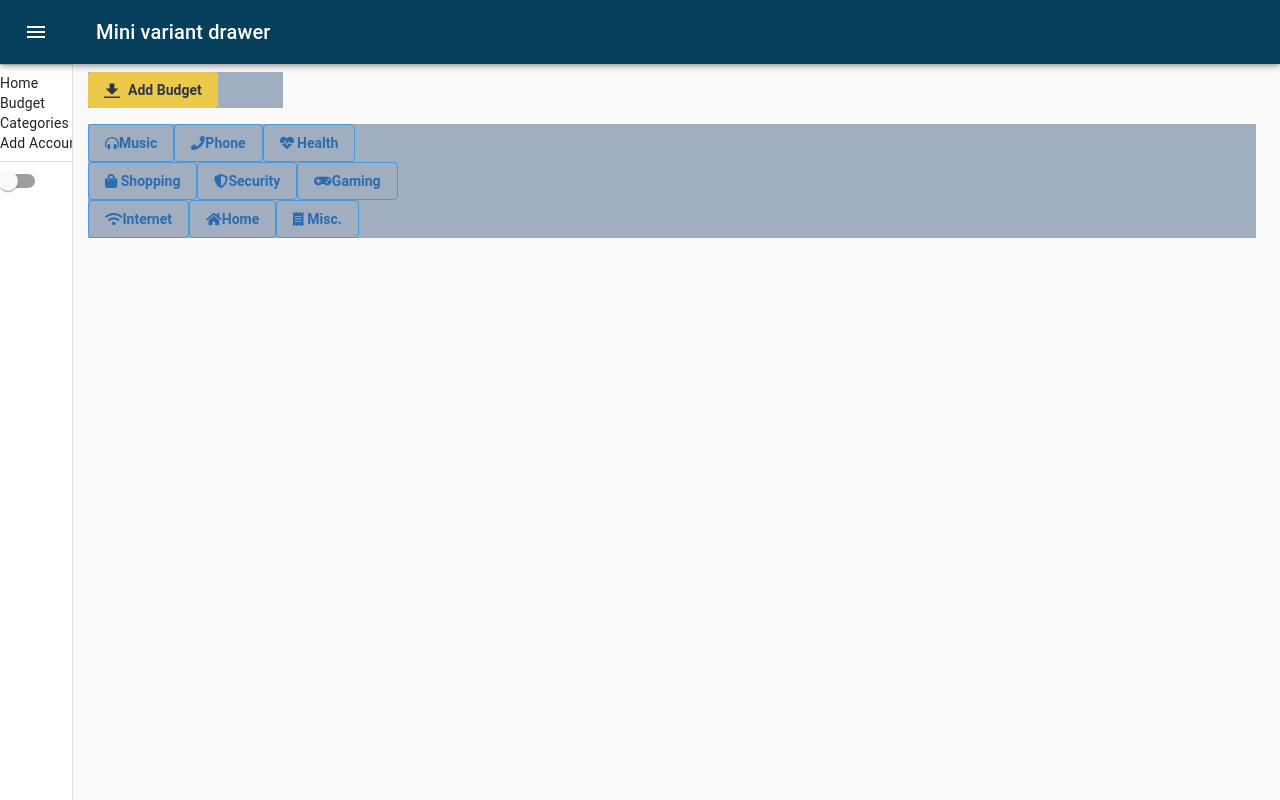
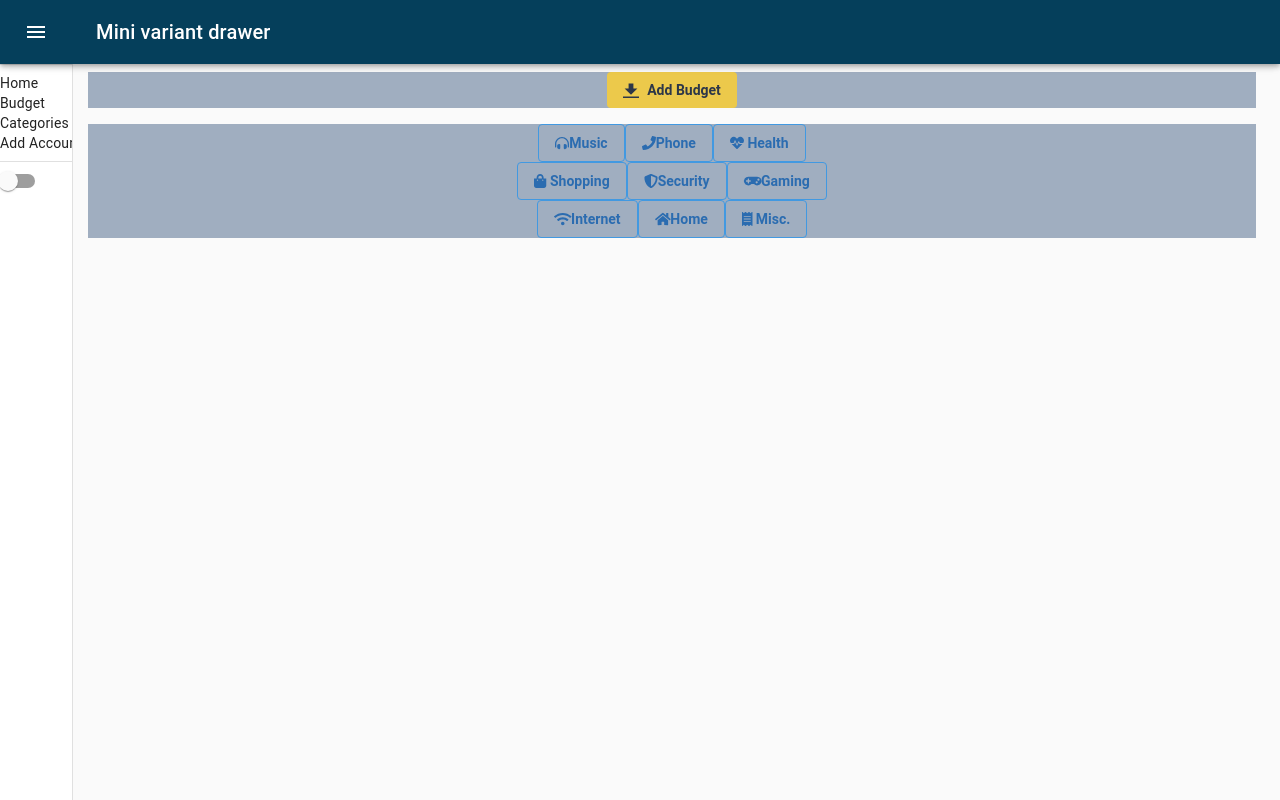
Before and after one commit to 756D6D61/New-Savings-Dashboard, a React (Create React App) app: page /budget in a window 1280 px wide. Built offline with nearby package versions, Linux system fonts and the light colour scheme.

Commit message:
Budget layout

```diff
--- a/src/pages/Budget/index.js
+++ b/src/pages/Budget/index.js
@@ -7,12 +7,12 @@ const Budget = () => {
 	return (
 		<Page>
 			<div class="flex flex-wrap">
-				<div class="w-full sm:w-1/2 md:w-1/3 lg:w-1/4 xl:w-1/6 mb-4 bg-gray-500">
+				<div class="w-full  mb-4 text-center bg-gray-500">
 					<AddButton>Budget</AddButton>
 				</div>
 			</div>
 			<div class="flex flex-wrap">
-				<div class="w-full mb-4 bg-gray-500">
+				<div class="w-full mb-4 text-center bg-gray-500">
 					<Icons />
 				</div>
 			</div>
```
